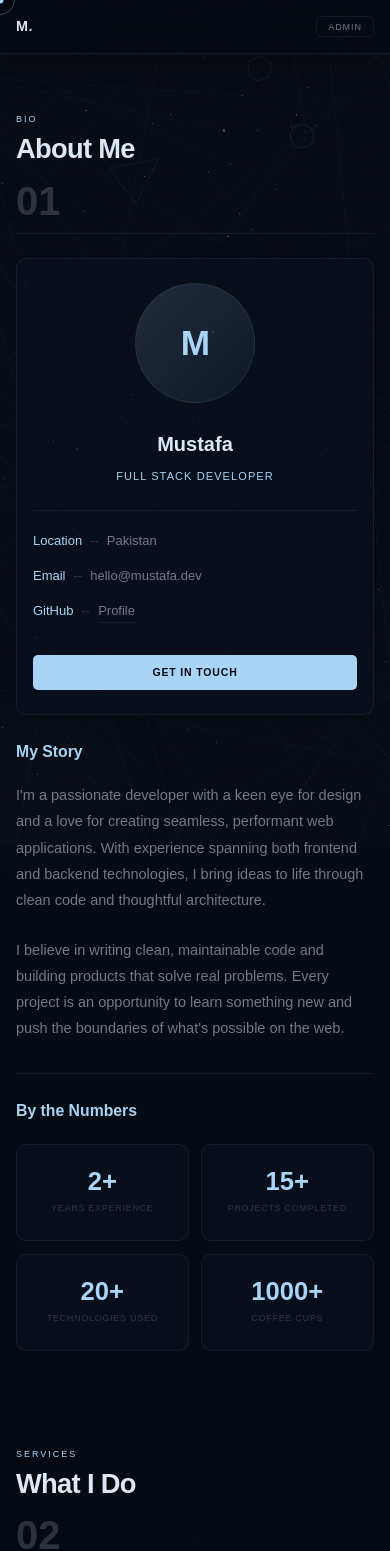
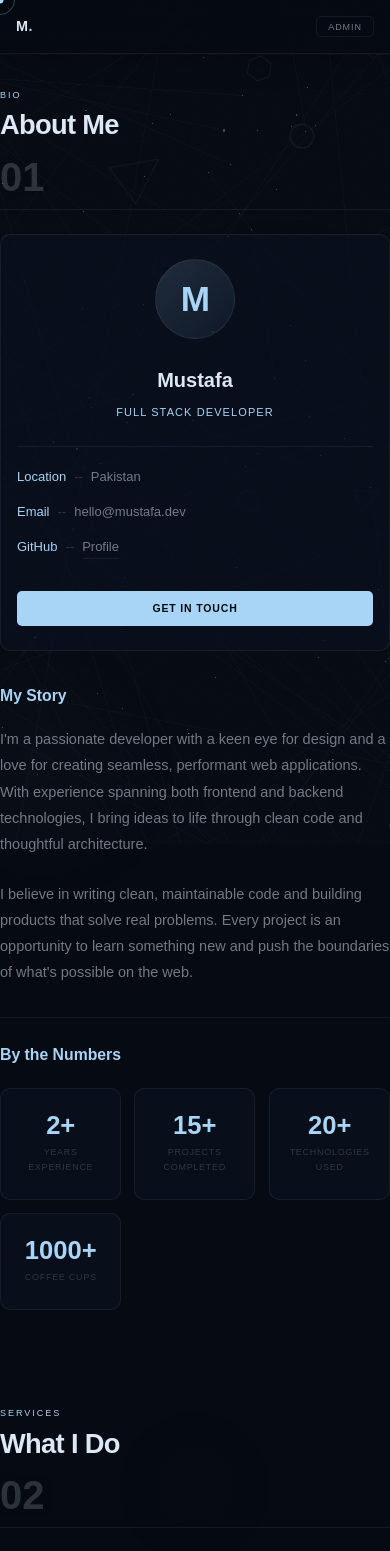
Before and after one commit to Mustafa-exe/Potrfolio, a React (Vite) app: page /about in a window 390 px wide. Shown: the top 1551 px of the page. Built offline with nearby package versions, Linux system fonts and the light colour scheme; no server answers; the database is empty.

Commit message:
Comprehensive mobile responsive fixes for all pages - About, Projects, Skills, Experience, Contact

```diff
--- a/src/mobile-fix.css
+++ b/src/mobile-fix.css
@@ -20,6 +20,11 @@
     padding-top: 5rem !important;
     padding-bottom: 3rem !important;
     min-height: auto !important;
+  }
+
+  /* Fix page padding */
+  .page[style*="padding: 4rem 0"] {
+    padding: 3rem 0 !important;
   }
 
   /* Ensure all sections are visible */
@@ -50,6 +55,35 @@
   .gc {
     max-width: 100% !important;
   }
+
+  /* Fix inline padding styles on cards */
+  [style*="padding: 2rem"] {
+    padding: 1.5rem !important;
+  }
+
+  [style*="padding: 1.8rem"] {
+    padding: 1.4rem !important;
+  }
+
+  /* Fix inline grid styles */
+  [style*="gridTemplateColumns: repeat(auto-fill, minmax(260px"] {
+    grid-template-columns: 1fr !important;
+  }
+
+  /* Contact page email size */
+  .ce {
+    font-size: clamp(1.3rem, 5vw, 2.2rem) !important;
+  }
+
+  /* About page avatar/card */
+  [style*="width: 120px; height: 120px"] {
+    width: 100px !important;
+    height: 100px !important;
+  }
+
+  [style*="fontSize: 2.2rem"] {
+    font-size: 1.8rem !important;
+  }
 }
 
 @media (max-width: 480px) {
@@ -64,13 +98,21 @@
     padding-bottom: 2.5rem !important;
   }
 
+  .page[style*="padding: 4rem 0"],
+  .page[style*="padding: 3rem 0"] {
+    padding: 2.5rem 0 !important;
+  }
+
   .w {
     padding-left: 1rem !important;
     padding-right: 1rem !important;
   }
 
   /* Smaller padding for cards */
-  .gc {
+  .gc,
+  [style*="padding: 2rem"],
+  [style*="padding: 1.8rem"],
+  [style*="padding: 1.5rem"] {
     padding: 1.2rem !important;
   }
 
@@ -79,4 +121,25 @@
     word-wrap: break-word !important;
     overflow-wrap: break-word !important;
   }
+
+  /* Smaller avatar on small phones */
+  [style*="width: 120px; height: 120px"],
+  [style*="width: 100px; height: 100px"] {
+    width: 80px !important;
+    height: 80px !important;
+  }
+
+  [style*="fontSize: 2.2rem"],
+  [style*="fontSize: 1.8rem"] {
+    font-size: 1.5rem !important;
+  }
+
+  /* Contact page */
+  .ce {
+    font-size: clamp(1.1rem, 6vw, 1.8rem) !important;
+  }
+
+  [style*="margin: 2rem auto"] {
+    margin: 1.5rem auto !important;
+  }
 }
--- a/src/pages/About.css
+++ b/src/pages/About.css
@@ -45,7 +45,18 @@
 }
 
 /* Mobile responsive */
+@media (max-width: 1024px) {
+  .about-grid {
+    grid-template-columns: 1fr;
+    gap: 2.5rem;
+  }
+}
+
 @media (max-width: 768px) {
+  .about-grid {
+    gap: 2rem;
+  }
+
   .about-timeline {
     padding-left: 1.2rem;
     gap: 0.6rem;
@@ -56,6 +67,15 @@
     height: 8px;
     left: -1.2rem;
     top: 1rem;
+  }
+
+  /* Fix inline styles on mobile */
+  [style*="gridTemplateColumns: repeat(auto-fill, minmax(260px"] {
+    grid-template-columns: 1fr !important;
+  }
+
+  [style*="gridTemplateColumns: repeat(auto-fit, minmax(120px"] {
+    grid-template-columns: repeat(2, 1fr) !important;
   }
 }
 
@@ -74,4 +94,9 @@
     left: -1rem;
     top: 0.8rem;
   }
+
+  /* Single column for stats */
+  [style*="gridTemplateColumns: repeat(auto-fit, minmax(120px"] {
+    grid-template-columns: 1fr !important;
+  }
 }
--- a/src/pages/Projects.css
+++ b/src/pages/Projects.css
@@ -1 +1,39 @@
-/* Projects styling is integrated into index.css */
+/* Projects page mobile responsive fixes */
+
+.projects-filters {
+  overflow-x: auto;
+  overflow-y: hidden;
+  -webkit-overflow-scrolling: touch;
+  scrollbar-width: none;
+  -ms-overflow-style: none;
+}
+
+.projects-filters::-webkit-scrollbar {
+  display: none;
+}
+
+@media (max-width: 768px) {
+  .projects-filters {
+    gap: 1rem !important;
+    padding-bottom: 0.5rem !important;
+    margin-bottom: 2rem !important;
+  }
+
+  .projects-filters button {
+    font-size: 11px !important;
+    padding: 0.4rem 0.15rem !important;
+    white-space: nowrap;
+    flex-shrink: 0;
+  }
+}
+
+@media (max-width: 480px) {
+  .projects-filters {
+    gap: 0.8rem !important;
+  }
+
+  .projects-filters button {
+    font-size: 10px !important;
+    padding: 0.35rem 0.1rem !important;
+  }
+}
```
